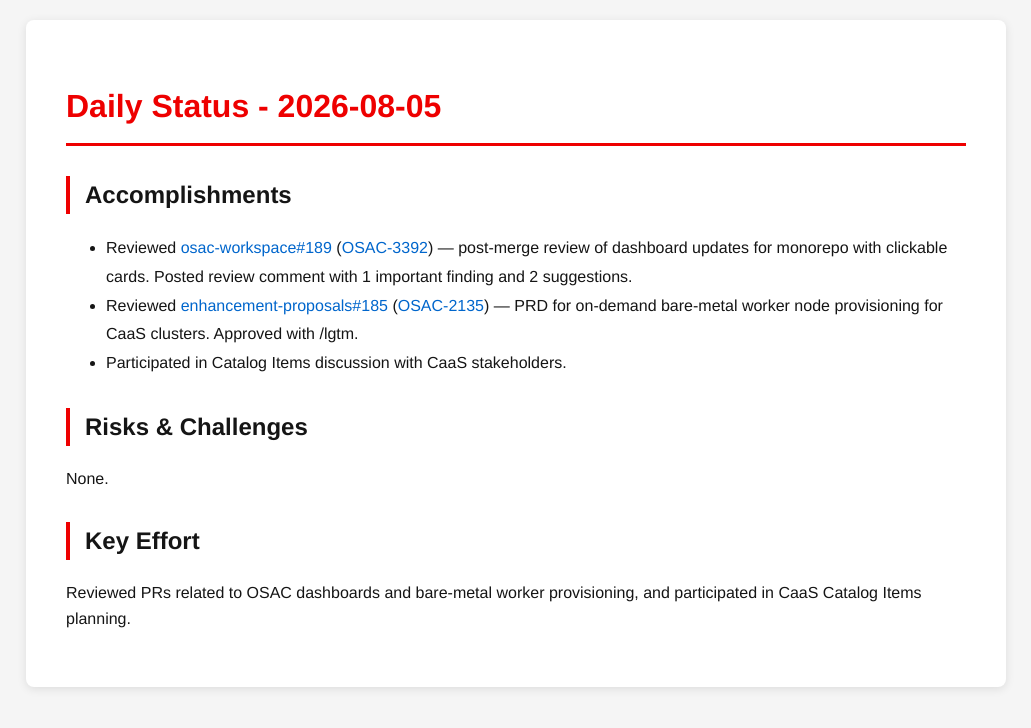
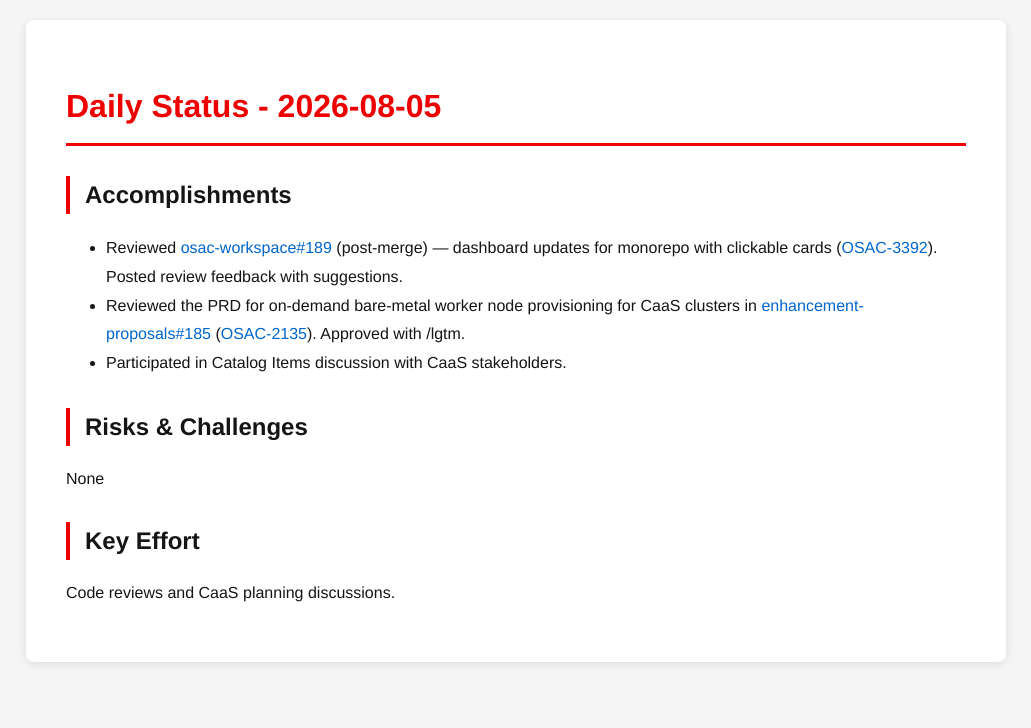
Before and after one commit to tzvatot/daily-status, a Jekyll site: the page built from 2026-08-05.md, in a window 1280 px wide. Shown: the top 728 px of the page, without its empty margins (124-1155 px from the left). Built offline with Jekyll 4.4.1, drawn with Linux system fonts in a browser that asks for light colours.

Commit message:
Daily status update - 2026-08-05

```diff
--- a/2026-08-05.md
+++ b/2026-08-05.md
@@ -7,12 +7,12 @@ date: 2026-08-05
 # Daily Status - 2026-08-05
 
 ## Accomplishments
-- Reviewed [osac-workspace#189](https://github.com/osac-project/osac-workspace/pull/189) ([OSAC-3392](https://redhat.atlassian.net/browse/OSAC-3392)) — post-merge review of dashboard updates for monorepo with clickable cards. Posted review comment with 1 important finding and 2 suggestions.
-- Reviewed [enhancement-proposals#185](https://github.com/osac-project/enhancement-proposals/pull/185) ([OSAC-2135](https://redhat.atlassian.net/browse/OSAC-2135)) — PRD for on-demand bare-metal worker node provisioning for CaaS clusters. Approved with /lgtm.
+- Reviewed [osac-workspace#189](https://github.com/osac-project/osac-workspace/pull/189) (post-merge) — dashboard updates for monorepo with clickable cards ([OSAC-3392](https://redhat.atlassian.net/browse/OSAC-3392)). Posted review feedback with suggestions.
+- Reviewed the PRD for on-demand bare-metal worker node provisioning for CaaS clusters in [enhancement-proposals#185](https://github.com/osac-project/enhancement-proposals/pull/185) ([OSAC-2135](https://redhat.atlassian.net/browse/OSAC-2135)). Approved with /lgtm.
 - Participated in Catalog Items discussion with CaaS stakeholders.
 
 ## Risks & Challenges
-None.
+None
 
 ## Key Effort
-Reviewed PRs related to OSAC dashboards and bare-metal worker provisioning, and participated in CaaS Catalog Items planning.
+Code reviews and CaaS planning discussions.
```
